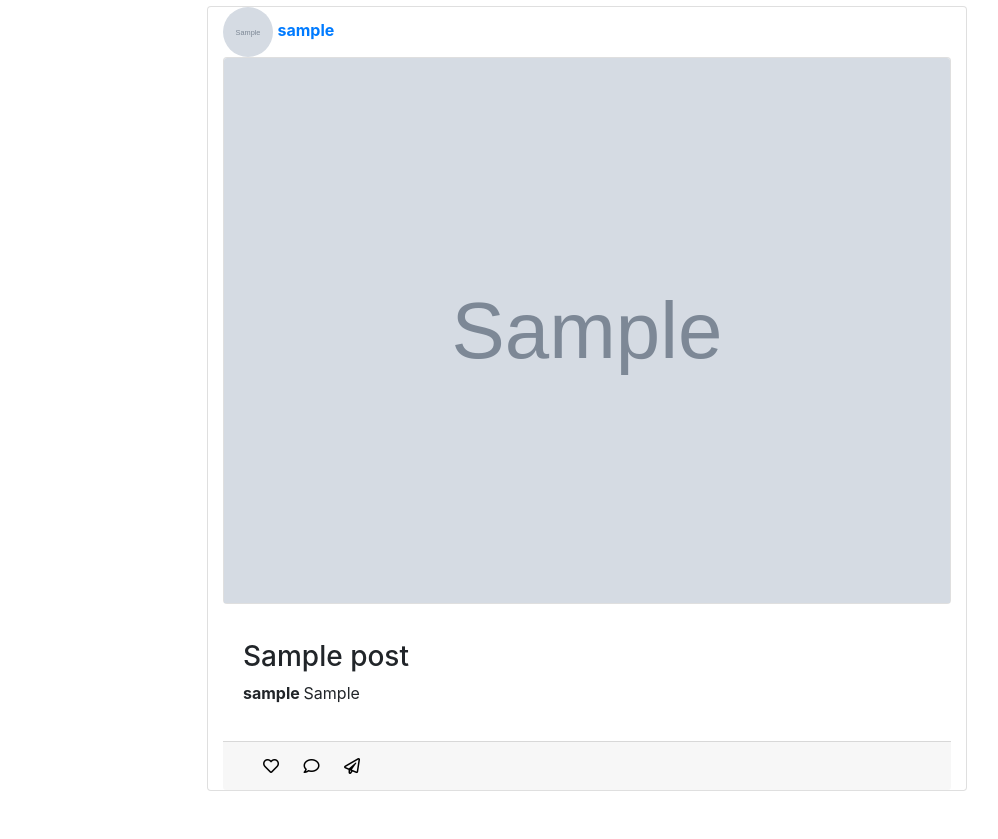
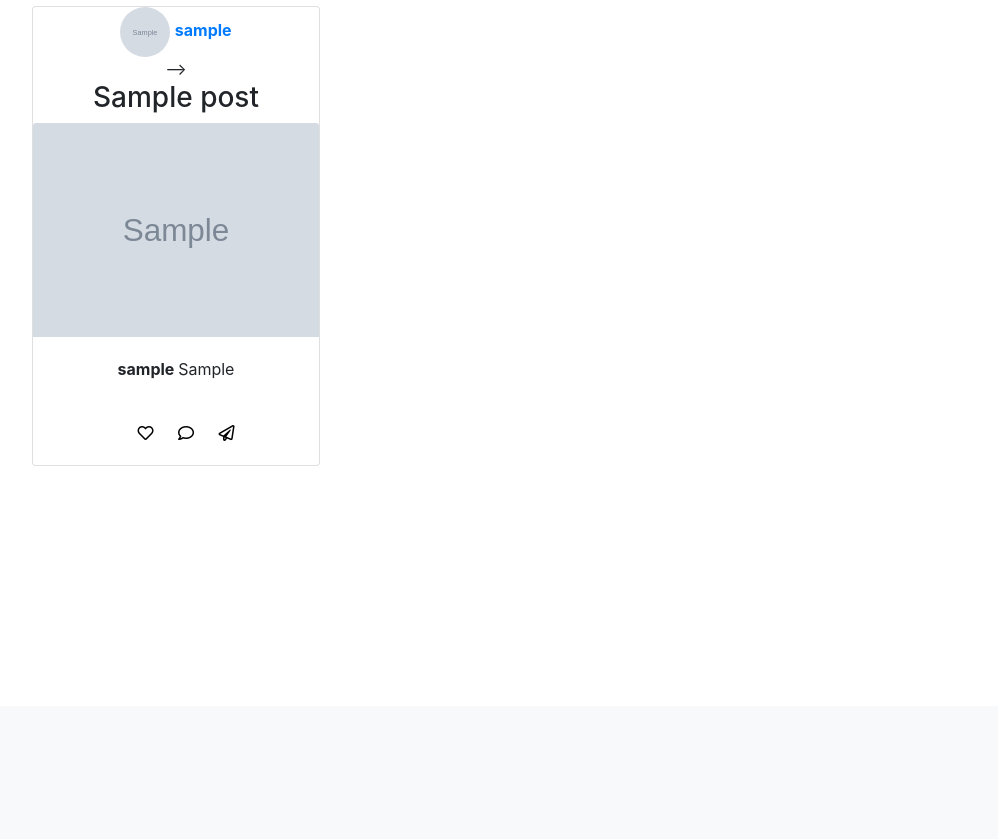
Before and after one commit to Kennedy-karuri/insta-clone, a Django app: page / in a window 1280 px wide. Shown: the part 94-933 px from the top of the page, without its empty margins (53-1051 px from the left). After the commit the page ends 560 px from the top, so only its background shows below. Run offline with Django 3.2, Linux system fonts and the light colour scheme; a user stored in the database is signed in; tables that the repository leaves empty hold one stand-in row (values such as "Sample post"); grey boxes marked "Sample" are stand-in pictures; some libraries are stand-ins or nearby versions.

Commit message:
modified home.html

```diff
--- a/insta/templates/home.html
+++ b/insta/templates/home.html
@@ -6,45 +6,50 @@
   <div class="container" style="margin-top: 100px;">
     {%for new_post in posts %}
     <div>
-      <div class="row">
+      <!-- <div class="row"> -->
+      <div class="post">
 
-        <div class="col-md-8  m-auto card">
+
+        <div class="card" style="width: 18rem;">
           <a href="profile">
             <img width="50px" height="50px" style="border-radius: 50%;" class="img img-circle" src="{{new_post.avatar}}"
               alt="{{new_post.author}}" srcset="">
             <span><b>{{new_post.author}}</b></span>
-          </a>
+          </a> -->
 
-
-
-          <div class="card mb-3">
-            <img src="{{new_post.image}}" class="img-responsive card-img-top" alt="image1">
+          <h3>{{new_post.name}}</h3>
+          <img class="card-img-top" src="{{new_post.image}}" alt="Card image cap">
+          <div class="card-body">
+            <!-- <h3>{{new_post.name}}</h3> -->
+            <p class="card-text"><b>{{new_post.author}} </b>{{new_post.caption}}</p>
           </div>
 
           <div class="card-body">
+            <a href="" style="color: black;padding-left: 20px;"> <span class="info"><i
+                  class="far fa-heart fa-1x"></i></span> </a>
+            <a href="" style="padding-left: 20px;color: black;"><i class="far fa-comment"></i></a>
 
-            <h3>{{new_post.name}}</h3>
-            <p> <b>{{new_post.author}} </b>{{new_post.caption}}</p>
+            <a href="" style="color:black;padding-left: 20px;"><i class="far fa-paper-plane"></i></a>
           </div>
+        </div>
+
+      </div>
 
 
+    </div>
+  </div>
+</div><br><br>
+</div>
 
-          <div class="card-footer">
-         <a href="" style="color: black;padding-left: 20px;" > <span class="info"><i class="far fa-heart fa-1x" ></i></span>  </a>
-       <a href="" style="padding-left: 20px;color: black;" ><i class="far fa-comment"></i></a>
-
-            <a href="" style="color:black;padding-left: 20px;"><i class="far fa-paper-plane"></i></a>
-
-          </div>
-        </div>
-      </div>
-    </div><br><br>
-  </div>
-
-  {% endfor %}
+{% endfor %}
 </div>
 </div>
-
+<style>
+  .post{
+    text-align: center;
+    align-content: center;
+  }
+</style>
 
 
 {%endblock%}
```
